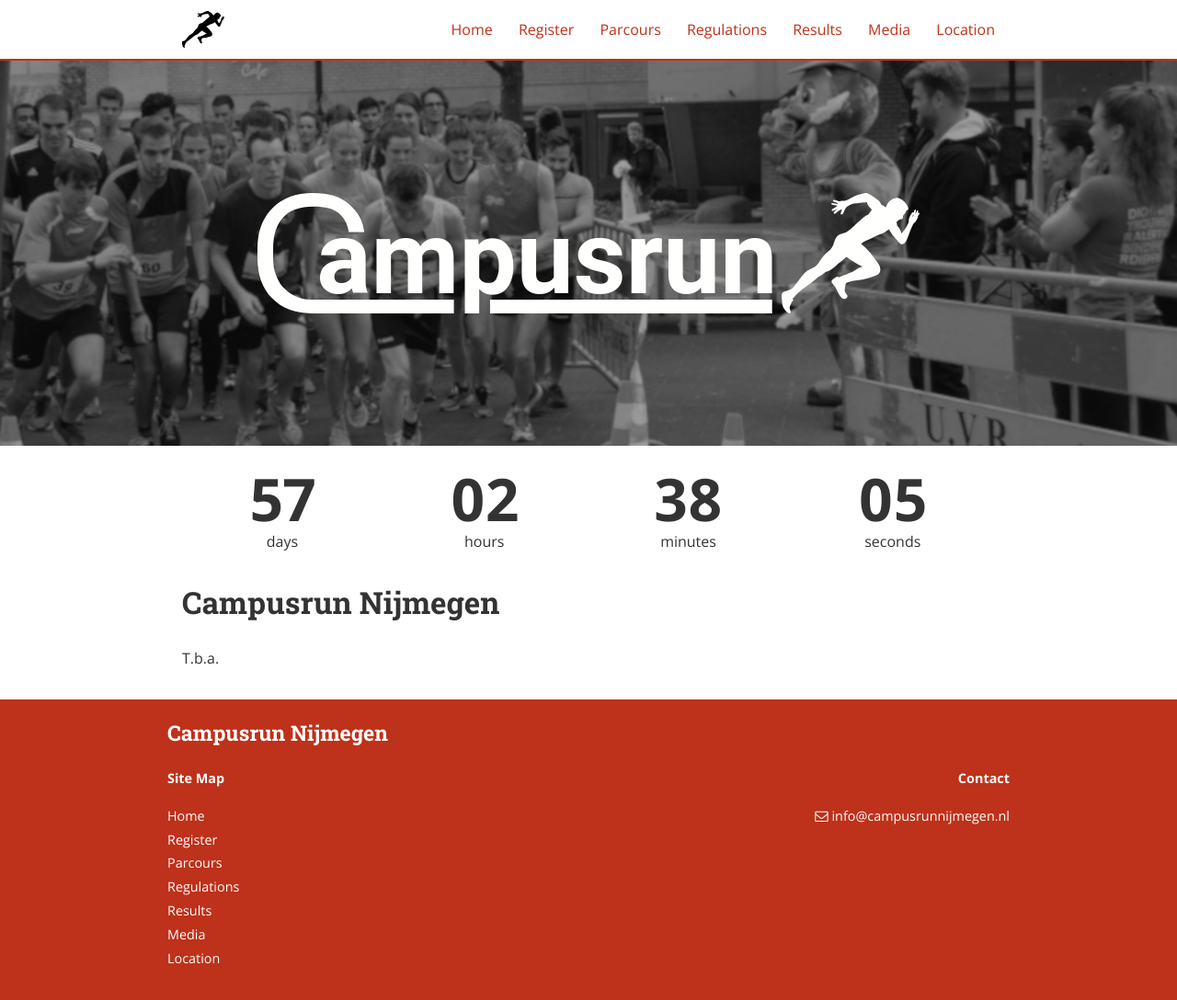
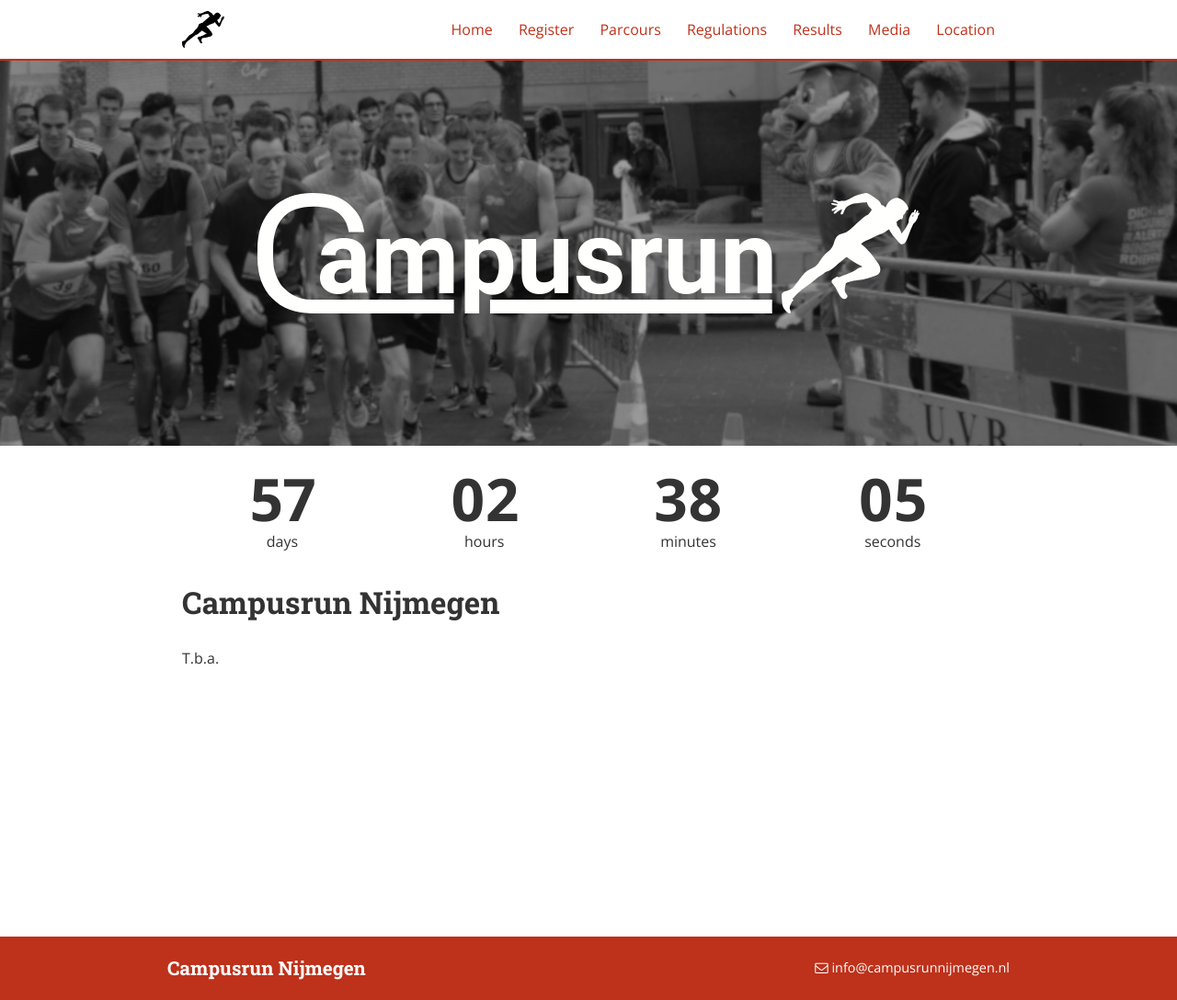
Before and after one commit to TimoMaarse/campusrun, a Jekyll site: the page built from index.md, in a window 1280 px wide and 1088 px high. Shown: the whole window at 92% size. Built offline with Jekyll 4.4.1, drawn with Linux system fonts in a browser that asks for light colours; nearby versions of some CDN libraries.

Commit message:
Make footer smaller and sticky

```diff
--- a/_includes/footer.html
+++ b/_includes/footer.html
@@ -1,24 +1,15 @@
 <footer class="site-footer">
   <div class="wrapper">
-    <h3 class="footer-heading">{{ site.title }}</h3>
-
     <div class="site-navigation">
-      <p><strong>Site Map</strong></p>
-      <ul class="pages">
-        {% include nav_links.html %}
-      </ul>
+      <h3 style="margin-bottom: 0;" class="footer-heading">{{ site.title }}</h3>
     </div>
 
-    <div class="site-contact">
-      <p><strong>Contact</strong></p>
+    <div style="margin-top: 5px;" class="site-contact">
+      <a href="mailto:{{ site.email }}">
+        <span class="fa fa-envelope-o"></span>
+        <span class="username">{{ site.email }}</span>
+      </a>
       <ul class="social-media-list">
-        <li>
-          <a href="mailto:{{ site.email }}">
-            <i class="fa fa-envelope-o"></i>
-            <span class="username">{{ site.email }}</span>
-          </a>
-        </li>
-
         {% for social in site.social %} {% if social.url != "" %}
         <li>
           <a href="{{ social.url }}" title="{{ social.desc }}">
--- a/_sass/_layout.scss
+++ b/_sass/_layout.scss
@@ -18,6 +18,9 @@ body {
   margin: 0;
   padding: 0;
   width: 100%;
+  display: flex;
+  flex-direction: column;
+  min-height: 100vh;
 }
 
 ol.default {
@@ -214,6 +217,7 @@ pre code.hljs {
 .page-content {
   // Remove this to make header scrollable again
   margin-top: 66px;
+  flex: 1;
   .wrapper {
     @include outer-container;
     padding: 1em;
@@ -371,7 +375,7 @@ pre code.hljs {
 */
 .site-footer {
   $link-color: $white;
-  padding: 1em 1em 2em 1em;
+  padding: 1em 1em 1em 1em;
   background-color: $highlight-color;
   color: $white;
   a {
```
